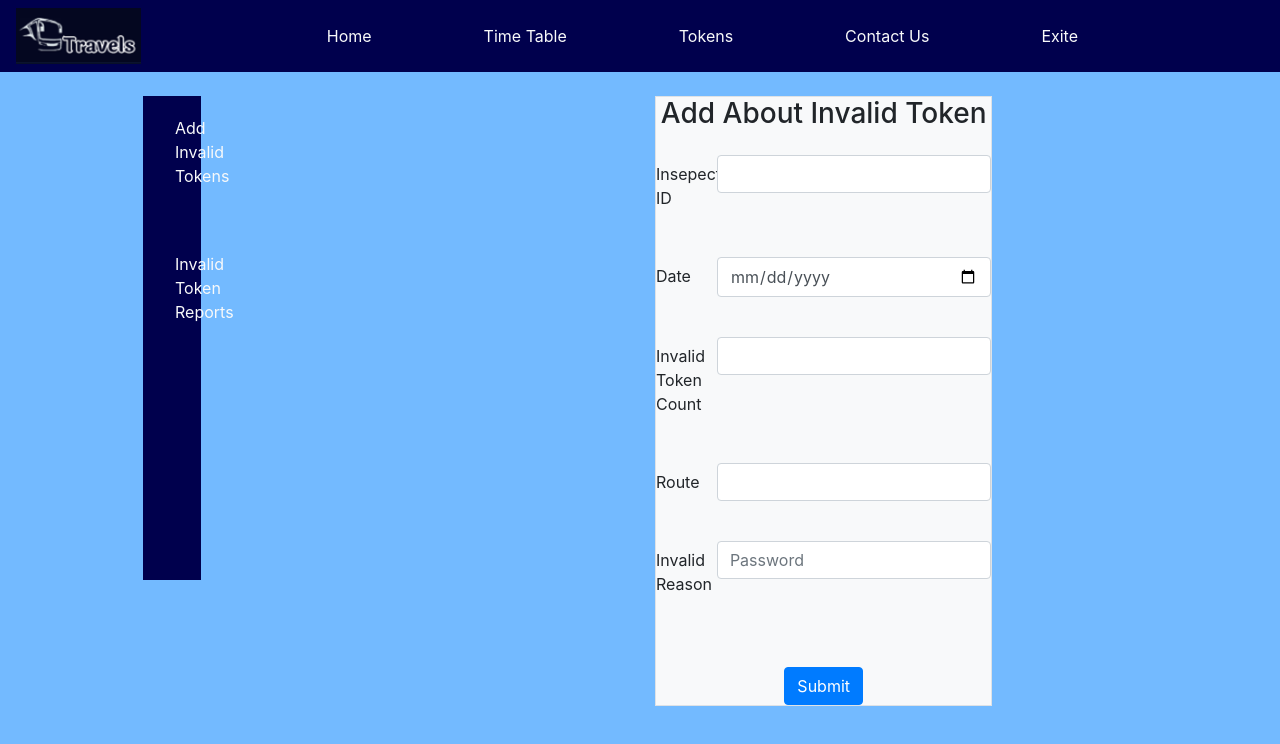
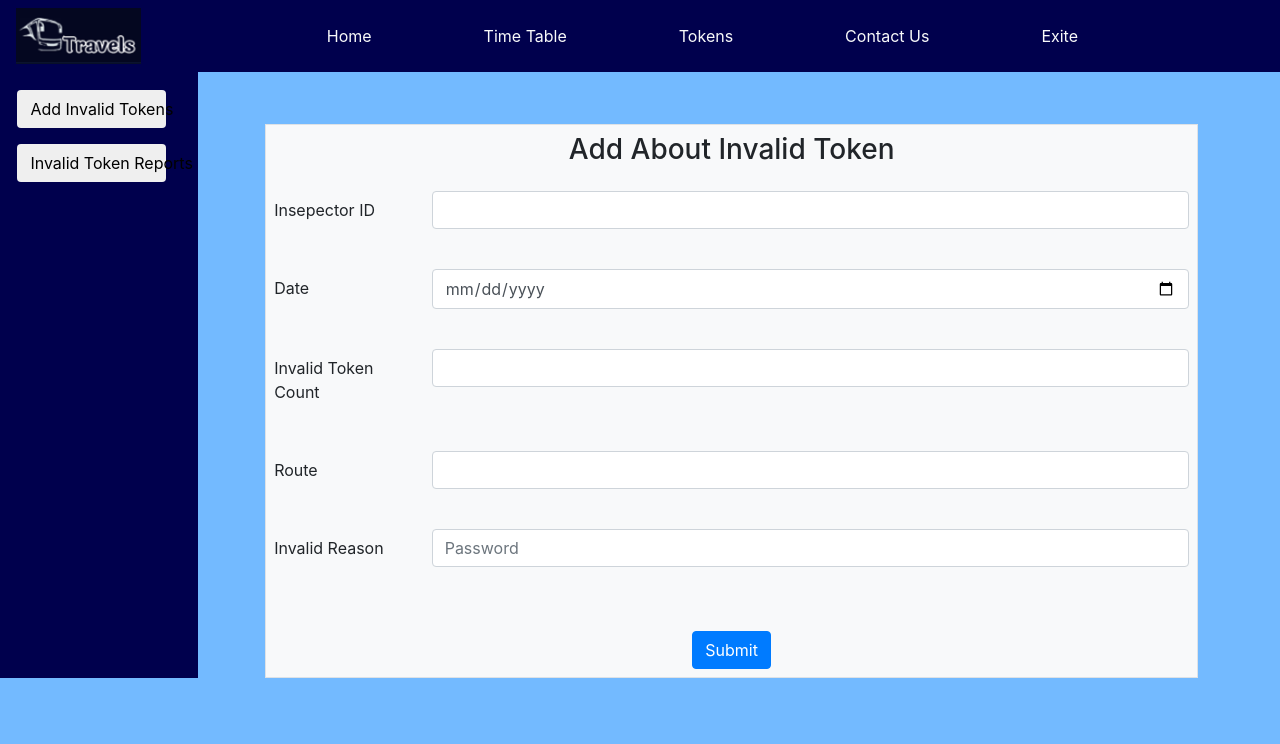
Before and after one commit to Hiroshac/Ticketing_System, a React (Create React App) app in the folder frontend/: page /addinvalid in a window 1280 px wide. Shown: the top 744 px of the page. Built offline with nearby package versions, Linux system fonts and the light colour scheme.

Commit message:
invalid token

```diff
--- a/frontend/src/component/admin/Inspector/AddInvalidToken.js
+++ b/frontend/src/component/admin/Inspector/AddInvalidToken.js
@@ -32,20 +32,20 @@ export const AddInvalidToken = () => {
       }
     } catch (err) {
       // Handle Error Here
-      console.error(err)
+      console.error(err);
     }
   }
 
   return (
     <div>
-    <div className='row border-1 shadow ' style={{width:"80%", marginLeft:"10%"}}>
-      <div className='col'>
+    <div className='row ' style={{width:"100%"}}>
+      <div className='col-sm-2' style={{ backgroundColor: "#00004D"}}>
         <SideNav/>
       </div>
       <div className='col'>
-        <form onSubmit={addToken}>
-              <div style={{width:"70%", marginTop:"5%"}}>
-              <div className='border shadow rounded-3 bg-light'>
+        <form className='' onSubmit={addToken}>
+              <div style={{width:"90%", marginTop:"5%",marginLeft:"5%"}}>
+              <div className='border shadow rounded-3 bg-light p-2'>
               <h3 className='text-center mb-4'> Add About Invalid Token</h3>
               <div class="form-group row">
                           <label for="inputPassword" class="col-sm-2 col-form-label">Insepector ID</label>
--- a/frontend/src/component/admin/SideNav.js
+++ b/frontend/src/component/admin/SideNav.js
@@ -1,9 +1,18 @@
-import React from 'react'
+import React from "react";
 
 export const SideNav = () => {
   return (
     <div>
-            <div style={{width:"12%", marginTop:"5%", backgroundColor:"#00004D"}}>
+      <div
+        className=""
+        style={{ heihgt:"100%", backgroundColor: "#00004D", }}
+      >
+        <div className="" style={{padding:"5%"}}>
+          <button className="btn" style={{width:"90%",margin:"5%"}}>Add Invalid Tokens</button>
+          <button className="btn" style={{width:"90%",margin:"5%"}}>Invalid Token Reports</button>
+        </div>
+      </div>
+      {/* <div style={{width:"12%", marginTop:"5%", backgroundColor:"#00004D"}}>
                     <nav class="navbar navbar-expand-lg text-light" >
                           <div style={{ marginTop:"15%", height:"100%"}}>
                             <a href="addsubject" class="nav-link text-light" aria-current="true">
@@ -13,16 +22,11 @@ export const SideNav = () => {
                             <a href="addstream" class="nav-link text-light">
                               <i class="fas fa-chart-area fa-fw me-3"></i><span>Invalid Token Reports</span>
                             </a>
-                            <br></br><br></br>
-                            {/* <a href="getsubject"class="nav-link text-light"><i
-                                class="fas fa-lock fa-fw me-3"></i><span>View Subjects</span></a>
-                            <br></br><br></br>
-                            <a href="getstream" class="nav-link text-light"><i
-                                class="fas fa-chart-line fa-fw me-3"></i><span>View Streams</span></a>                                            */}
-                        </div>
+                            <br></br><br></br>                                         */}
+      {/* </div>
                       </nav>
               <br></br><br></br><br></br><br></br><br></br><br></br><br></br><br></br>
-            </div>
+            </div> */}
     </div>
-  )
-}
+  );
+};
```
Also changed, not shown: 1 other file (tests, documents, lock files or other folders).
